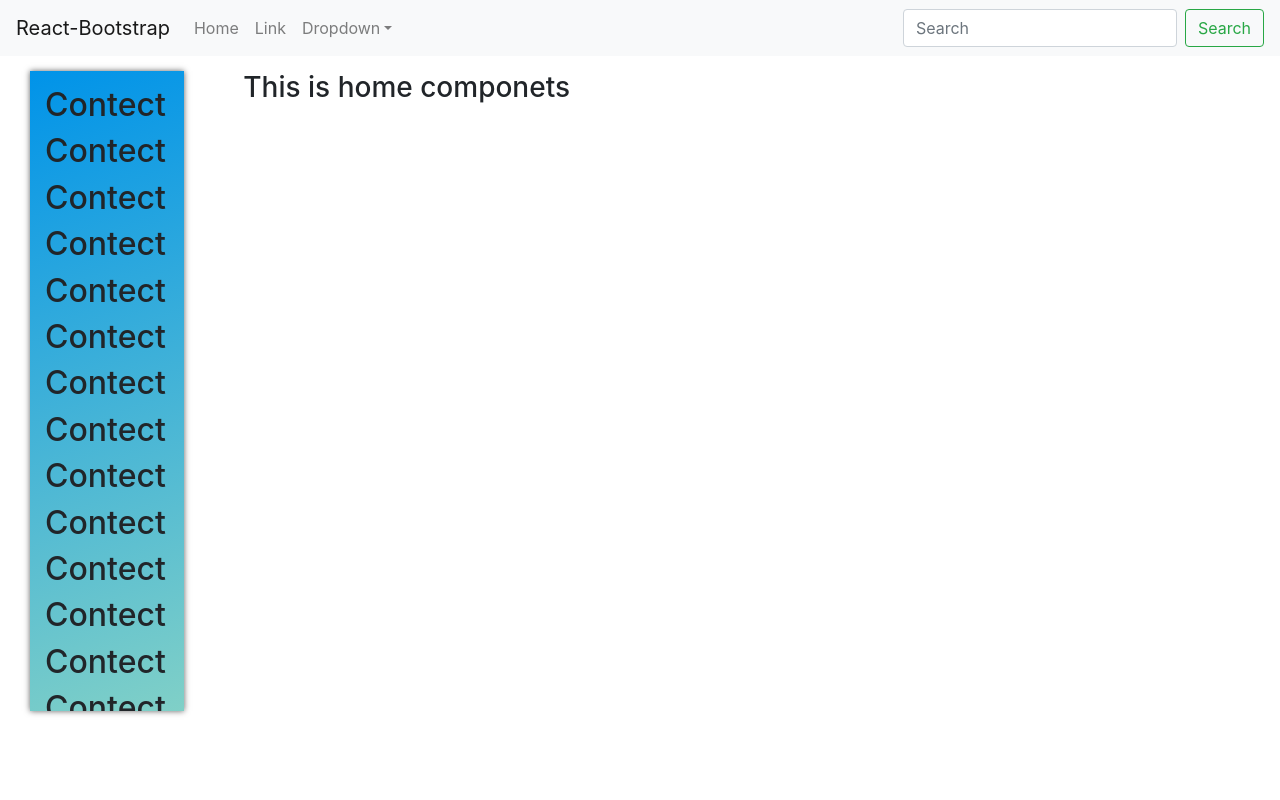
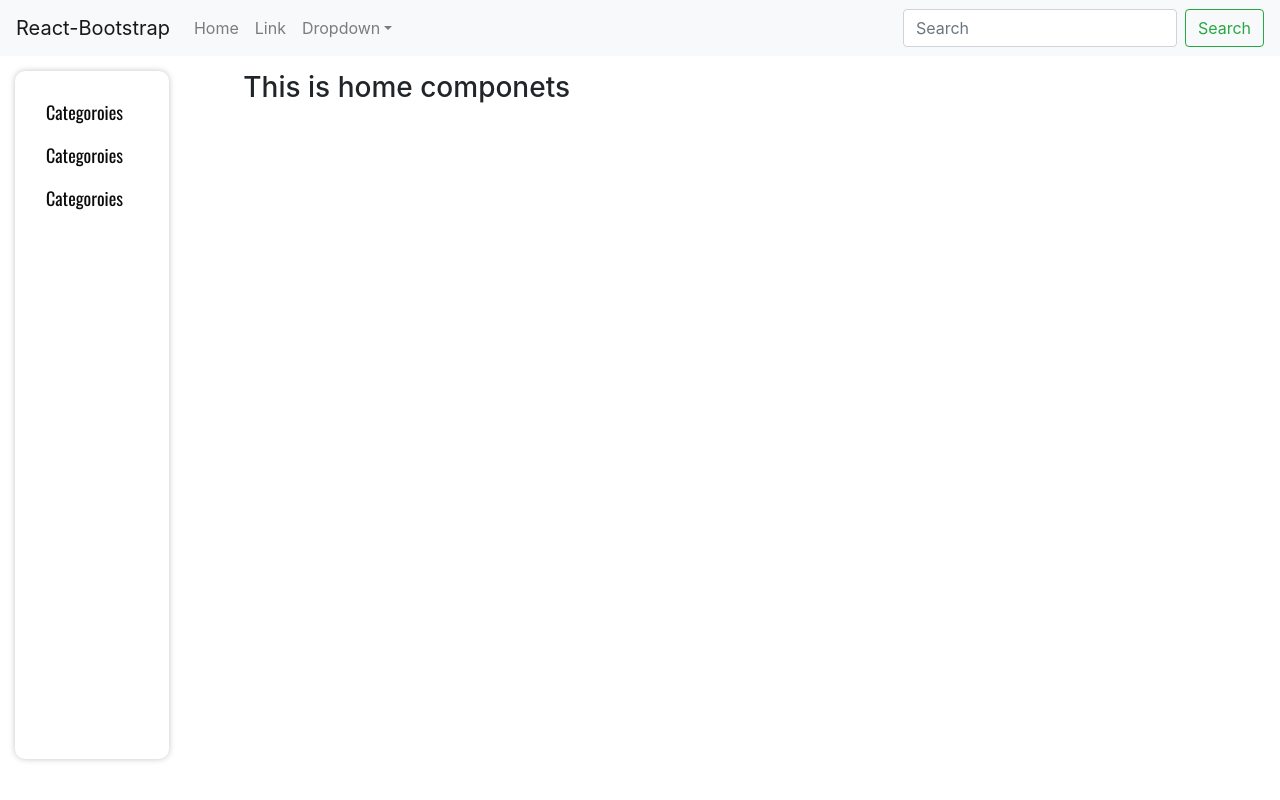
Before and after one commit to NaimBiswas/react-dashboard, a React (Create React App) app: page / in a window 1280 px wide. Built offline with nearby package versions, Linux system fonts and the light colour scheme.

Commit message:
add left side bar content

```diff
--- a/src/App.css
+++ b/src/App.css
@@ -1,13 +1,15 @@
 .App{
    min-height: 100vh;
-  display: flex;
-  align-items: stretch;
+
+
 }
 .clildOne{
-   margin-left: 15px;
-   background-color: #0093E9;
-   background-image: linear-gradient(160deg, #0093E9 0%, #80D0C7 100%);
 
+       padding: 5px;
+    border-radius: 10px;
+    padding-left: 15px;
+    margin-top: 15px;
    width: 12vw;
-   box-shadow: 0px 0px 6px 0px #0000009e;
+   box-shadow: 0px 0px 6px 0px #0000003b;
+   min-height: 86vh;
 }
--- a/src/App.js
+++ b/src/App.js
@@ -10,7 +10,7 @@ function App() {
    return (
       <>
 
-         <div className="">
+         <div className="App">
             <Header></Header>
             <div className="container-fluid">
                <div className="row">
--- a/src/components/leftSideBar/LeftSideBar.css
+++ b/src/components/leftSideBar/LeftSideBar.css
@@ -13,3 +13,19 @@
 
 
 }
+.SidebarNav{
+   font-size: 18px;
+
+}
+.SidebarNav a{
+   color: #0B0C0D!important;
+   font-family: oswald;
+}
+.SidebarNav:hover{
+   background: #F2F2F2;
+   padding-left: -15px;
+   color: #0B0C0D;
+}
+.SidebarNav:hover a{
+   color: #F24405!important;
+}
--- a/src/components/leftSideBar/LeftSideBar.js
+++ b/src/components/leftSideBar/LeftSideBar.js
@@ -6,33 +6,42 @@ const LeftSideBar = () => {
       <div className="app">
 
          <LeftSiderBar>
-            <h2>Contect</h2>
-            <h2>Contect</h2>
-            <h2>Contect</h2>
-            <h2>Contect</h2>
-            <h2>Contect</h2>
-            <h2>Contect</h2>
-            <h2>Contect</h2>
-            <h2>Contect</h2>
-            <h2>Contect</h2>
-            <h2>Contect</h2>
-            <h2>Contect</h2>
-            <h2>Contect</h2>
-            <h2>Contect</h2>
-            <h2>Contect</h2>
-            <h2>Contect</h2>
-            <h2>Contect</h2>
-            <h2>Contect</h2>
+
+            <ul className="nav SidebarNav">
+               <li className='nav-items'>
+                  <a href="#" className='nav-link'>
+                     Categoroies
+                  </a>
+               </li>
+            </ul>
+            <ul className="nav SidebarNav">
+               <li className='nav-items'>
+                  <a href="#" className='nav-link'>
+                     Categoroies
+                  </a>
+               </li>
+            </ul>
+            <ul className="nav SidebarNav">
+               <li className='nav-items'>
+                  <a href="#" className='nav-link'>
+                     Categoroies
+                  </a>
+               </li>
+            </ul>
+
+
+
+
          </LeftSiderBar>
       </div>
    )
 }
 const LeftSiderBar = styled.div`
-    max-height: 80vh;
+    max-height: 86vh;
     overflow-x: overlay;
     margin-top:15px;
     margin-bottom:15px;
-    padding:15px;
+
 
 `
 
--- a/src/index.css
+++ b/src/index.css
@@ -1,11 +1,11 @@
+@import url('https://fonts.googleapis.com/css2?family=Oswald:wght@200;300;400;500;600;700&display=swap');
 body {
   margin: 0;
-  font-family: -apple-system, BlinkMacSystemFont, 'Segoe UI', 'Roboto', 'Oxygen',
-    'Ubuntu', 'Cantarell', 'Fira Sans', 'Droid Sans', 'Helvetica Neue',
-    sans-serif;
+  font-family: 'Oswald';
+
   -webkit-font-smoothing: antialiased;
   -moz-osx-font-smoothing: grayscale;
-
+  background: #F2F2F2;
 }
 *{
    margin: 0;
```
